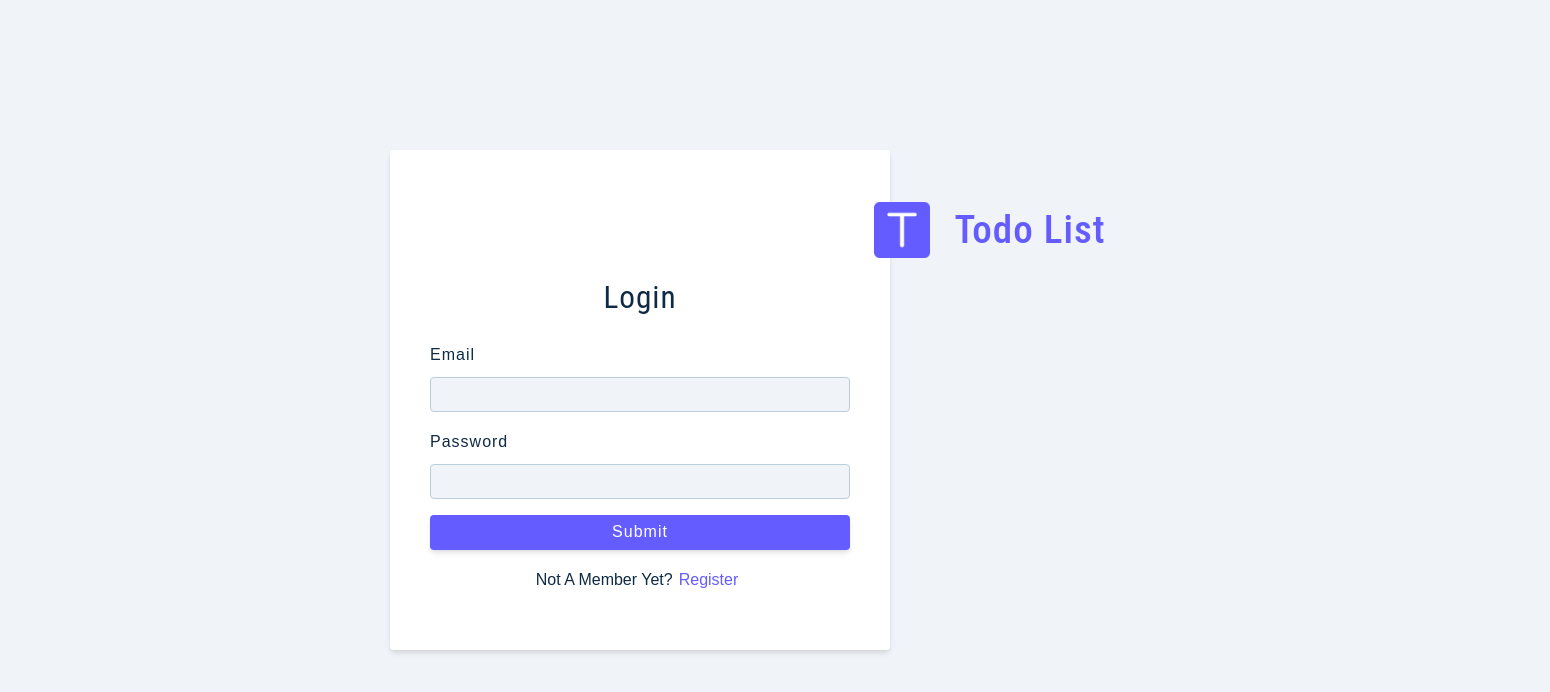
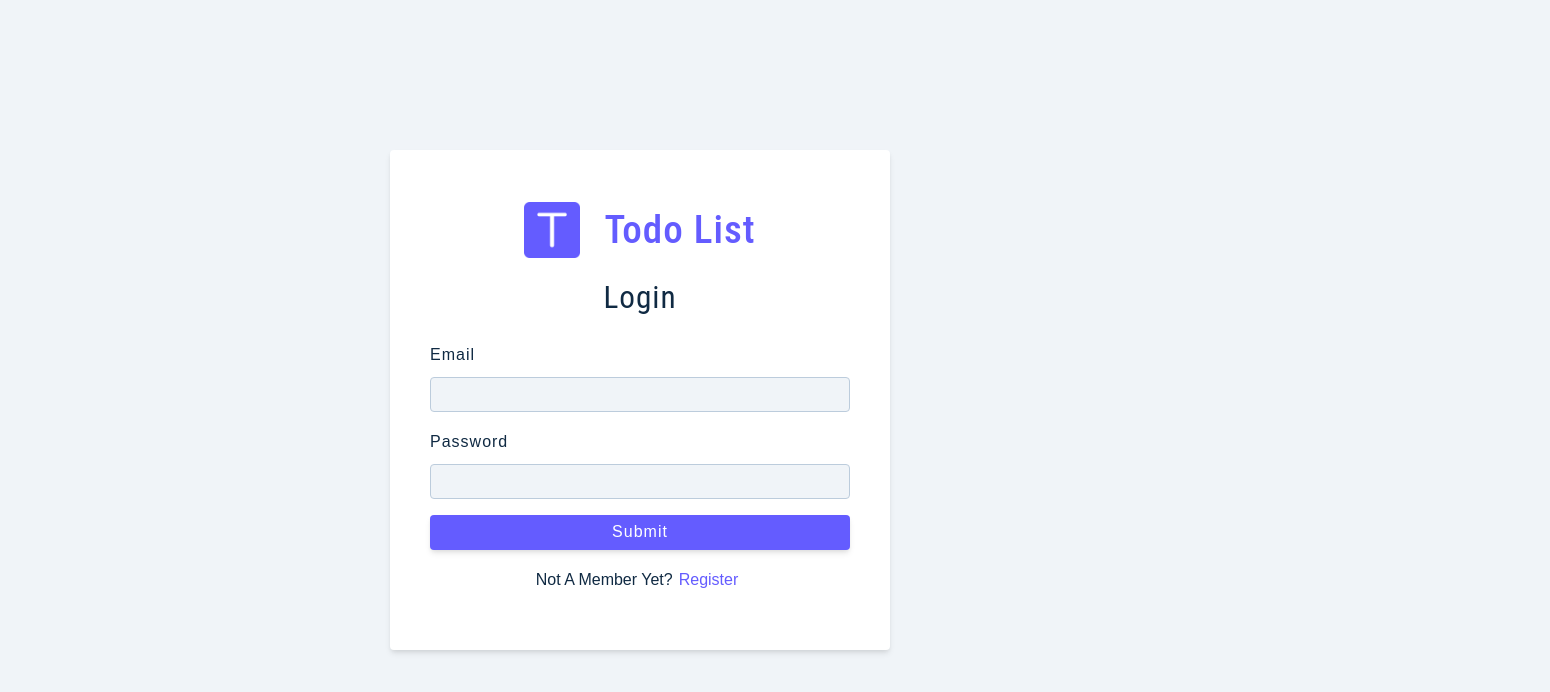
Before and after one commit to DiegoBP02/toDoList-MERN, a React (Create React App) app in the folder client/: page /register in a window 1280 px wide. Shown: the top 692 px of the page, 1550 px wide, since content can reach past the window. Built offline with nearby package versions, Linux system fonts and the light colour scheme; no server answers.

Commit message:
adding widthFix to logo

```diff
--- a/client/src/components/Logo.js
+++ b/client/src/components/Logo.js
@@ -1,12 +1,15 @@
 import logo from "../assets/images/logo.png";
 
-const Logo = ({ center, noMargin }) => {
+const Logo = ({ center, noMargin, widthFix }) => {
   let className = "nav";
   if (center) {
     className += " center";
   }
   if (noMargin) {
     className += " noMargin";
+  }
+  if (widthFix) {
+    className += " widthFix";
   }
   return (
     <nav className={className}>
--- a/client/src/index.css
+++ b/client/src/index.css
@@ -314,6 +314,9 @@ ul {
   text-align: center;
   border-radius: var(--borderRadius);
 }
+.widthFix {
+  width: auto;
+}
 
 @media (max-width: 992px) {
   .form-select {
--- a/client/src/pages/Register.js
+++ b/client/src/pages/Register.js
@@ -60,9 +60,9 @@ function Register() {
   }, [user, navigate]);
 
   return (
-    <Wrapper className="full-page">
+    <Wrapper className="full-page ">
       <form className="form" onSubmit={onSubmit}>
-        <Logo center />
+        <Logo center widthFix />
         <h3>{values.isMember ? "Login" : "Register"}</h3>
         {showAlert && <Alert />}
         {/* name field */}
```
